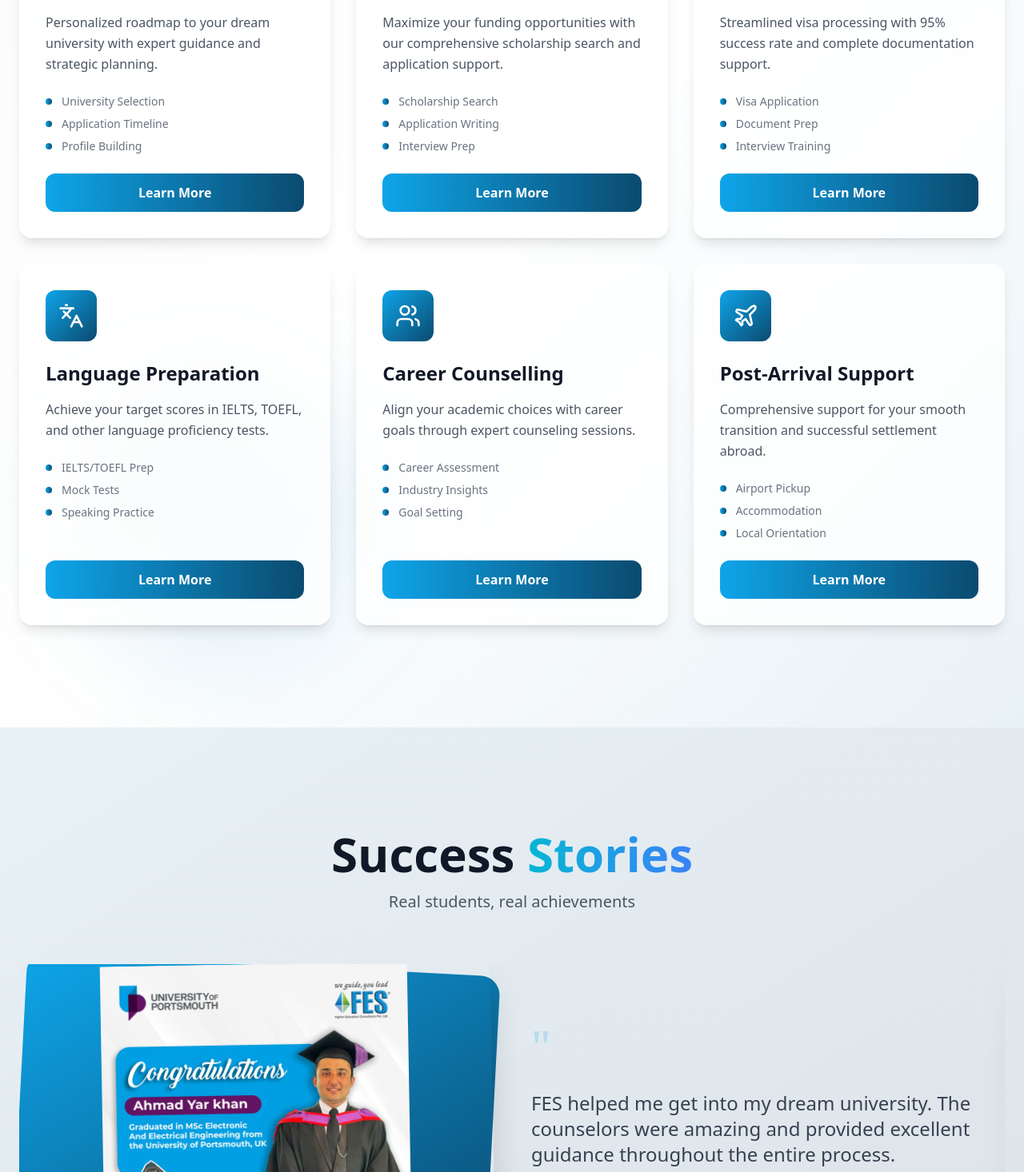
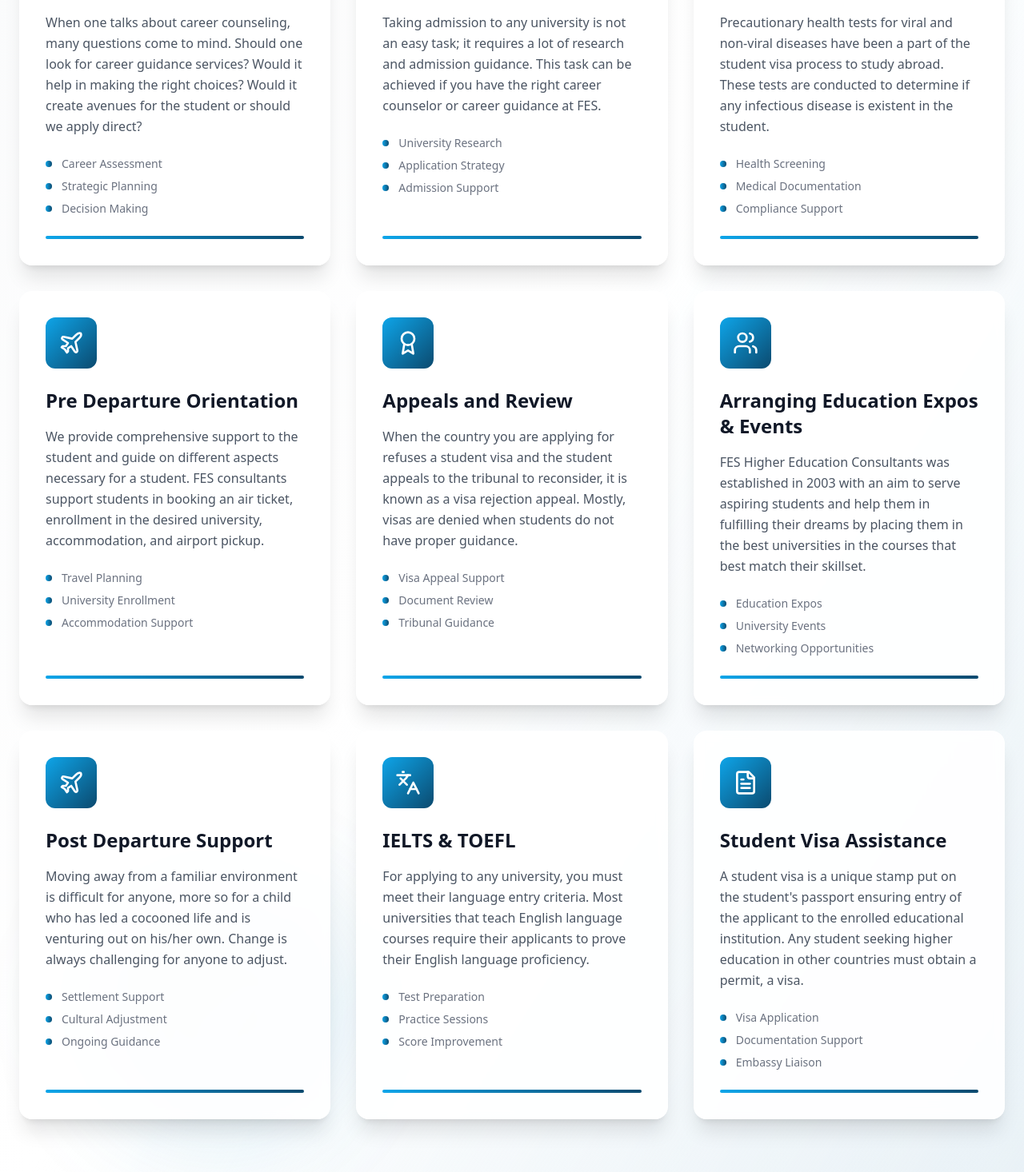
Before and after one commit to SameerRaza-2003/FES-Website-Chatbot-Proto, a React (Vite) app: page / in a window 1280 px wide. Shown: the part 1604-3070 px from the top of the page at 80% size. Built offline with nearby package versions, Linux system fonts and the light colour scheme.

Commit message:
style: improve animations for services

```diff
--- a/src/sections/Home/Services.jsx
+++ b/src/sections/Home/Services.jsx
@@ -1,80 +1,170 @@
 import React from 'react'
+import { motion } from 'framer-motion'
 import { GraduationCap, Award, FileText, Languages, Users, Plane } from 'lucide-react'
 
 const services = [
   {
+    icon: Users,
+    title: 'Career Counseling',
+    description: 'When one talks about career counseling, many questions come to mind. Should one look for career guidance services? Would it help in making the right choices? Would it create avenues for the student or should we apply direct?',
+    features: ['Career Assessment', 'Strategic Planning', 'Decision Making']
+  },
+  {
     icon: GraduationCap,
-    title: 'Study Abroad Strategy',
-    description: 'Personalized roadmap to your dream university with expert guidance and strategic planning.',
-    features: ['University Selection', 'Application Timeline', 'Profile Building']
+    title: 'Admission Guidance',
+    description: 'Taking admission to any university is not an easy task; it requires a lot of research and admission guidance. This task can be achieved if you have the right career counselor or career guidance at FES.',
+    features: ['University Research', 'Application Strategy', 'Admission Support']
+  },
+  {
+    icon: FileText,
+    title: 'Medical Requirements',
+    description: 'Precautionary health tests for viral and non-viral diseases have been a part of the student visa process to study abroad. These tests are conducted to determine if any infectious disease is existent in the student.',
+    features: ['Health Screening', 'Medical Documentation', 'Compliance Support']
+  },
+  {
+    icon: Plane,
+    title: 'Pre Departure Orientation',
+    description: 'We provide comprehensive support to the student and guide on different aspects necessary for a student. FES consultants support students in booking an air ticket, enrollment in the desired university, accommodation, and airport pickup.',
+    features: ['Travel Planning', 'University Enrollment', 'Accommodation Support']
   },
   {
     icon: Award,
-    title: 'Scholarship Assistance',
-    description: 'Maximize your funding opportunities with our comprehensive scholarship search and application support.',
-    features: ['Scholarship Search', 'Application Writing', 'Interview Prep']
+    title: 'Appeals and Review',
+    description: 'When the country you are applying for refuses a student visa and the student appeals to the tribunal to reconsider, it is known as a visa rejection appeal. Mostly, visas are denied when students do not have proper guidance.',
+    features: ['Visa Appeal Support', 'Document Review', 'Tribunal Guidance']
+  },
+  {
+    icon: Users,
+    title: 'Arranging Education Expos & Events',
+    description: 'FES Higher Education Consultants was established in 2003 with an aim to serve aspiring students and help them in fulfilling their dreams by placing them in the best universities in the courses that best match their skillset.',
+    features: ['Education Expos', 'University Events', 'Networking Opportunities']
+  },
+  {
+    icon: Plane,
+    title: 'Post Departure Support',
+    description: 'Moving away from a familiar environment is difficult for anyone, more so for a child who has led a cocooned life and is venturing out on his/her own. Change is always challenging for anyone to adjust.',
+    features: ['Settlement Support', 'Cultural Adjustment', 'Ongoing Guidance']
+  },
+  {
+    icon: Languages,
+    title: 'IELTS & TOEFL',
+    description: 'For applying to any university, you must meet their language entry criteria. Most universities that teach English language courses require their applicants to prove their English language proficiency.',
+    features: ['Test Preparation', 'Practice Sessions', 'Score Improvement']
   },
   {
     icon: FileText,
-    title: 'Visa & Documentation',
-    description: 'Streamlined visa processing with 95% success rate and complete documentation support.',
-    features: ['Visa Application', 'Document Prep', 'Interview Training']
-  },
-  {
-    icon: Languages,
-    title: 'Language Preparation',
-    description: 'Achieve your target scores in IELTS, TOEFL, and other language proficiency tests.',
-    features: ['IELTS/TOEFL Prep', 'Mock Tests', 'Speaking Practice']
-  },
-  {
-    icon: Users,
-    title: 'Career Counselling',
-    description: 'Align your academic choices with career goals through expert counseling sessions.',
-    features: ['Career Assessment', 'Industry Insights', 'Goal Setting']
-  },
-  {
-    icon: Plane,
-    title: 'Post-Arrival Support',
-    description: 'Comprehensive support for your smooth transition and successful settlement abroad.',
-    features: ['Airport Pickup', 'Accommodation', 'Local Orientation']
+    title: 'Student Visa Assistance',
+    description: 'A student visa is a unique stamp put on the student\'s passport ensuring entry of the applicant to the enrolled educational institution. Any student seeking higher education in other countries must obtain a permit, a visa.',
+    features: ['Visa Application', 'Documentation Support', 'Embassy Liaison']
   }
 ]
 
 export default function Services(){
   return (
     <section id="services" className="py-16 sm:py-20 md:py-24 lg:py-32 bg-gradient-to-br from-gray-50 via-white to-fes-blue/5 relative overflow-hidden">
-      {/* Background decoration */}
+      {/* Animated background decorations */}
       <div className="absolute inset-0 bg-grid-pattern opacity-5"></div>
-      <div className="absolute top-20 right-20 w-72 h-72 bg-gradient-to-br from-fes-blue/10 to-fes-deep/10 rounded-full blur-3xl"></div>
-      <div className="absolute bottom-20 left-20 w-96 h-96 bg-gradient-to-br from-fes-deep/10 to-fes-blue/10 rounded-full blur-3xl"></div>
+      <motion.div
+        className="absolute top-20 right-20 w-72 h-72 bg-gradient-to-br from-fes-blue/10 to-fes-deep/10 rounded-full blur-3xl"
+        animate={{
+          scale: [1, 1.1, 1],
+          rotate: [0, 5, -5, 0],
+        }}
+        transition={{
+          duration: 8,
+          repeat: Infinity,
+          ease: "easeInOut"
+        }}
+      />
+      <motion.div
+        className="absolute bottom-20 left-20 w-96 h-96 bg-gradient-to-br from-fes-deep/10 to-fes-blue/10 rounded-full blur-3xl"
+        animate={{
+          scale: [1, 0.9, 1],
+          rotate: [0, -3, 3, 0],
+        }}
+        transition={{
+          duration: 10,
+          repeat: Infinity,
+          ease: "easeInOut"
+        }}
+      />
 
       <div className="max-w-7xl mx-auto px-4 sm:px-6 relative">
-        <div className="text-center mb-12 sm:mb-16 md:mb-20">
-          <h2 className="text-4xl sm:text-5xl md:text-6xl font-extrabold mb-4 sm:mb-6">
+        <motion.div
+          className="text-center mb-12 sm:mb-16 md:mb-20"
+          initial={{ opacity: 0, y: 30 }}
+          whileInView={{ opacity: 1, y: 0 }}
+          transition={{ duration: 0.8 }}
+          viewport={{ once: true }}
+        >
+          <motion.h2
+            className="text-4xl sm:text-5xl md:text-6xl font-extrabold mb-4 sm:mb-6"
+            initial={{ opacity: 0, y: 20 }}
+            animate={{ opacity: 1, y: 0 }}
+            transition={{ duration: 0.8, delay: 0.2 }}
+          >
             Our <span className="gradient-text">Services</span>
-          </h2>
-          <p className="text-base sm:text-lg md:text-xl text-gray-600 max-w-3xl mx-auto">
+          </motion.h2>
+          <motion.p
+            className="text-base sm:text-lg md:text-xl text-gray-600 max-w-3xl mx-auto"
+            initial={{ opacity: 0, y: 20 }}
+            animate={{ opacity: 1, y: 0 }}
+            transition={{ duration: 0.8, delay: 0.4 }}
+          >
             Comprehensive support for your study abroad journey - from initial planning to successful settlement
-          </p>
-        </div>
+          </motion.p>
+        </motion.div>
 
         <div className="grid md:grid-cols-2 lg:grid-cols-3 gap-6 sm:gap-8">
           {services.map((service, i) => {
             const Icon = service.icon
             return (
-              <div key={i} className="group relative h-full">
-                {/* Card background with gradient border */}
-                <div className="absolute inset-0 bg-gradient-to-br from-fes-blue to-fes-deep rounded-2xl opacity-0 group-hover:opacity-100 transition-opacity duration-300 blur-sm"></div>
-                <div className="relative bg-white/80 backdrop-blur-sm p-6 sm:p-8 rounded-2xl border border-white/20 shadow-lg hover:shadow-2xl transition-all duration-300 group-hover:transform group-hover:-translate-y-2 h-full flex flex-col">
-                  {/* Icon with gradient background */}
-                  <div className="w-12 h-12 sm:w-16 sm:h-16 bg-gradient-to-br from-fes-blue to-fes-deep rounded-xl flex items-center justify-center mb-4 sm:mb-6 group-hover:scale-110 transition-transform duration-300">
+              <motion.div
+                key={i}
+                className="group relative h-full"
+                initial={{ opacity: 0, y: 50 }}
+                whileInView={{ opacity: 1, y: 0 }}
+                transition={{ duration: 0.6, delay: i * 0.1 }}
+                viewport={{ once: true }}
+                whileHover={{ y: -10 }}
+              >
+                {/* Card background with animated gradient border */}
+                <motion.div
+                  className="absolute inset-0 bg-gradient-to-br from-fes-blue to-fes-deep rounded-2xl opacity-0 group-hover:opacity-100 transition-opacity duration-300 blur-sm"
+                  animate={{
+                    background: [
+                      'linear-gradient(135deg, #3b82f6, #1e3a8a)',
+                      'linear-gradient(135deg, #1e3a8a, #3b82f6)',
+                      'linear-gradient(135deg, #3b82f6, #1e3a8a)'
+                    ]
+                  }}
+                  transition={{
+                    duration: 3,
+                    repeat: Infinity,
+                    ease: "easeInOut"
+                  }}
+                />
+                <div className="relative bg-white/90 backdrop-blur-sm p-6 sm:p-8 rounded-2xl border border-white/30 shadow-xl hover:shadow-2xl transition-all duration-300 h-full flex flex-col">
+                  {/* Animated icon with gradient background */}
+                  <motion.div
+                    className="w-12 h-12 sm:w-16 sm:h-16 bg-gradient-to-br from-fes-blue to-fes-deep rounded-xl flex items-center justify-center mb-4 sm:mb-6"
+                    whileHover={{
+                      scale: 1.1,
+                      rotate: [0, 5, -5, 0]
+                    }}
+                    transition={{ duration: 0.5 }}
+                  >
                     <Icon className="w-6 h-6 sm:w-8 sm:h-8 text-white" />
-                  </div>
+                  </motion.div>
 
-                  {/* Title */}
-                  <h3 className="text-xl sm:text-2xl font-bold mb-3 sm:mb-4 text-gray-900 group-hover:text-fes-deep transition-colors">
+                  {/* Animated title */}
+                  <motion.h3
+                    className="text-xl sm:text-2xl font-bold mb-3 sm:mb-4 text-gray-900 group-hover:text-fes-deep transition-colors"
+                    whileHover={{ scale: 1.02 }}
+                    transition={{ duration: 0.2 }}
+                  >
                     {service.title}
-                  </h3>
+                  </motion.h3>
 
                   {/* Description */}
                   <p className="text-gray-600 mb-4 sm:mb-6 leading-relaxed">
@@ -85,18 +175,16 @@ export default function Services(){
                   <ul className="space-y-1 sm:space-y-2 mb-4 sm:mb-6 flex-grow">
                     {service.features.map((feature, idx) => (
                       <li key={idx} className="flex items-center text-sm text-gray-500">
-                        <div className="w-2 h-2 bg-gradient-to-r from-fes-blue to-fes-deep rounded-full mr-3"></div>
+                        <div className="w-2 h-2 bg-gradient-to-r from-fes-blue to-fes-deep rounded-full mr-3" />
                         {feature}
                       </li>
                     ))}
                   </ul>
 
-                  {/* CTA Button */}
-                  <button className="w-full py-2 sm:py-3 px-4 sm:px-6 rounded-xl bg-gradient-to-r from-fes-blue to-fes-deep text-white font-semibold hover:shadow-lg transform hover:scale-105 transition-all duration-300 mt-auto">
-                    Learn More
-                  </button>
+                  {/* Decorative bottom accent instead of button */}
+                  <div className="h-1 bg-gradient-to-r from-fes-blue to-fes-deep rounded-full mt-auto" />
                 </div>
-              </div>
+              </motion.div>
             )
           })}
         </div>
```
